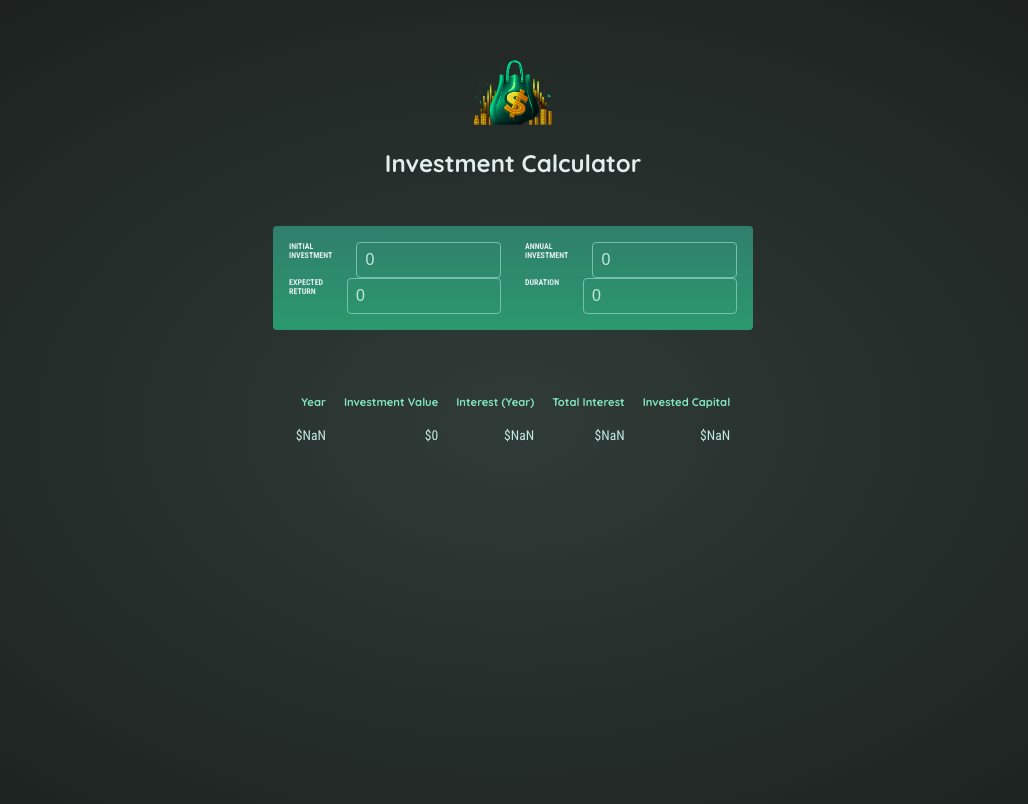
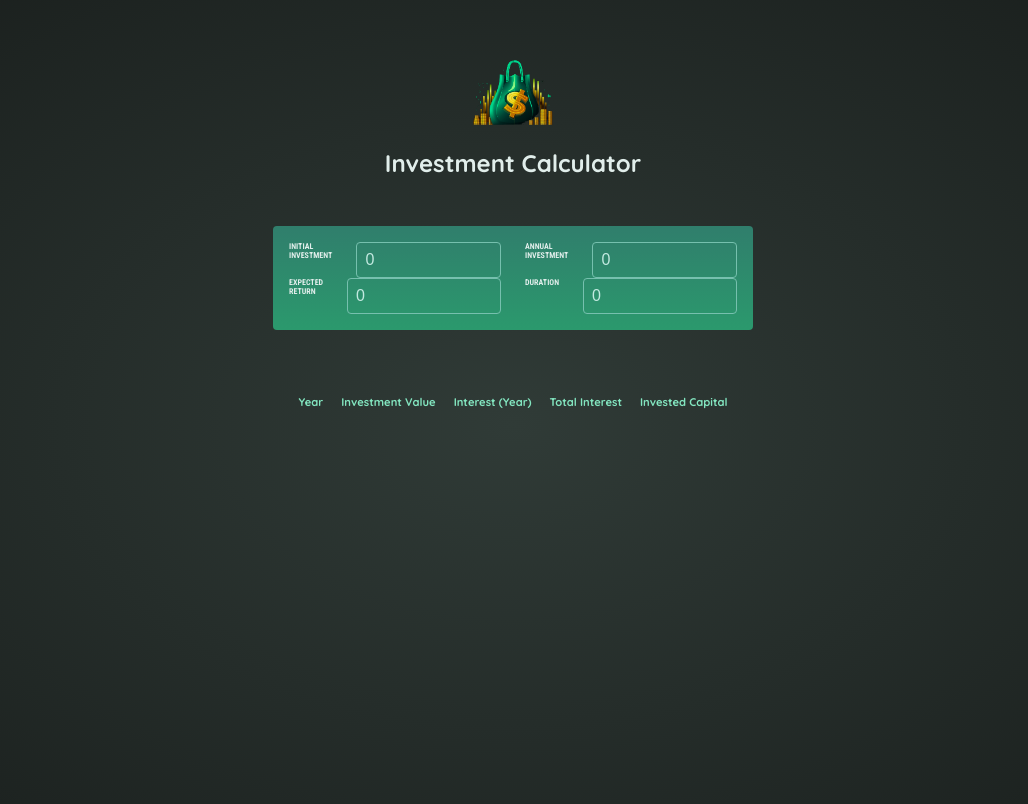
Before and after one commit to RAWoiwode/re-investment-calculator, a React (Vite) app: page / in a window 1280 px wide. Shown: the top 804 px of the page, without its empty margins (127-1155 px from the left). Built offline with nearby package versions, Linux system fonts and the light colour scheme.

Commit message:
Cleaning up state management and passing correct values to ResultsTable

```diff
--- a/src/App.jsx
+++ b/src/App.jsx
@@ -14,6 +14,7 @@ function App() {
   const handleDataChange = (data) => {
     setInvestmentData(data);
   };
+  console.log("Investment Data", investmentData);
 
   return (
     <>
--- a/src/components/ResultsTable.jsx
+++ b/src/components/ResultsTable.jsx
@@ -3,6 +3,7 @@ import { calculateInvestmentResults, formatter } from "../util/investment";
 
 const ResultsTable = ({ data }) => {
   const annualData = calculateInvestmentResults(data);
+  let totalInterest = 0;
 
   return (
     <table id="result">
@@ -16,13 +17,18 @@ const ResultsTable = ({ data }) => {
         </tr>
       </thead>
       <tbody>
-        <tr>
-          <td>{formatter.format(annualData.year)}</td>
-          <td>{formatter.format(data.initialInvestment)}</td>
-          <td>{formatter.format(annualData.interest)}</td>
-          <td>{formatter.format(annualData.valueEndOfYear)}</td>
-          <td>{formatter.format(annualData.annualInvestment)}</td>
-        </tr>
+        {annualData.map((aData) => {
+          totalInterest += aData.interest;
+          return (
+            <tr key={aData.year}>
+              <td>{aData.year}</td>
+              <td>{formatter.format(aData.valueEndOfYear)}</td>
+              <td>{formatter.format(aData.interest)}</td>
+              <td>{formatter.format(totalInterest)}</td>
+              <td>{formatter.format(aData.valueEndOfYear - totalInterest)}</td>
+            </tr>
+          );
+        })}
       </tbody>
     </table>
   );
--- a/src/components/UserInput.jsx
+++ b/src/components/UserInput.jsx
@@ -5,11 +5,14 @@ const UserInput = ({ investmentData, onDataChange }) => {
   const { initialInvestment, annualInvestment, expectedReturn, duration } =
     investmentData;
 
+  const toNumber = (x) => {
+    return Number(x);
+  };
+
   const handleInitialInvestmentChange = (event) => {
-    console.log(event);
     const newData = {
       ...investmentData,
-      initialInvestment: event,
+      initialInvestment: toNumber(event),
     };
 
     onDataChange(newData);
@@ -18,7 +21,7 @@ const UserInput = ({ investmentData, onDataChange }) => {
   const handleAnnualInvestmentChange = (event) => {
     const newData = {
       ...investmentData,
-      annualInvestment: event,
+      annualInvestment: toNumber(event),
     };
 
     onDataChange(newData);
@@ -27,7 +30,7 @@ const UserInput = ({ investmentData, onDataChange }) => {
   const handleExpectedReturnChange = (event) => {
     const newData = {
       ...investmentData,
-      expectedReturn: event,
+      expectedReturn: toNumber(event),
     };
 
     onDataChange(newData);
@@ -36,7 +39,7 @@ const UserInput = ({ investmentData, onDataChange }) => {
   const handleDurationChange = (event) => {
     const newData = {
       ...investmentData,
-      duration: event,
+      duration: toNumber(event),
     };
 
     onDataChange(newData);
```
